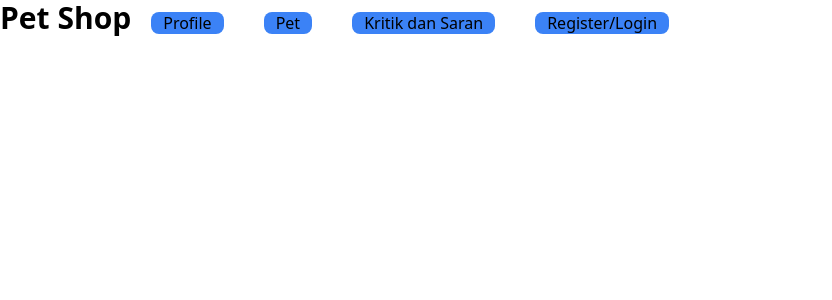
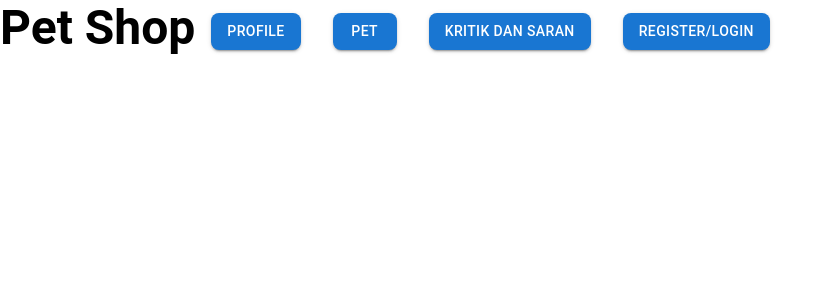
Before and after one commit to H9draIrawan/PetShop, a React (Vite) app in the folder front-end/: page /home in a window 1280 px wide. Shown: the top 300 px of the page, without its empty margins (0-832 px from the left). Built offline with nearby package versions, Linux system fonts and the light colour scheme.

Commit message:
front-end

```diff
--- a/front-end/src/pages/Home.jsx
+++ b/front-end/src/pages/Home.jsx
@@ -1,17 +1,56 @@
-import { NavLink, Outlet } from "react-router-dom";
+// import { NavLink, Outlet } from "react-router-dom";
 
-export default function Home() {
-	return (
-		<div>
-			<NavLink to={"/Home"} className="text-3xl font-bold">Pet Shop</NavLink>
-			<NavLink to={"Profile"} className="bg-blue-500 rounded-lg mx-5 px-3">Profile</NavLink>
-			<NavLink to={"Pet"} className="bg-blue-500 rounded-lg mx-5 px-3">Pet</NavLink>
-			<NavLink to={"kritik-saran"} className="bg-blue-500 rounded-lg mx-5 px-3">Kritik dan Saran</NavLink>
-			<NavLink to={"/registerLogin"} className="bg-blue-500 rounded-lg mx-5 px-3">Register/Login</NavLink>
-			<br />
-			<br />
+// export default function Home() {
+// 	return (
+// 		<div>
+// 			<NavLink to={"/Home"} className="text-3xl font-bold">Pet Shop</NavLink>
+// 			<NavLink to={"Profile"} className="bg-blue-500 rounded-lg mx-5 px-3">Profile</NavLink>
+// 			<NavLink to={"Pet"} className="bg-blue-500 rounded-lg mx-5 px-3">Pet</NavLink>
+// 			<NavLink to={"kritik-saran"} className="bg-blue-500 rounded-lg mx-5 px-3">Kritik dan Saran</NavLink>
+// 			<NavLink to={"/registerLogin"} className="bg-blue-500 rounded-lg mx-5 px-3">Register/Login</NavLink>
+// 			<br />
+// 			<br />
 
-			<Outlet />
-		</div>
-	);
-}
+// 			<Outlet />
+// 		</div>
+// 	);
+// }
+
+import React from "react";
+import { NavLink as RouterLink, Outlet } from "react-router-dom";
+import Typography from "@mui/material/Typography";
+import Button from "@mui/material/Button";
+import Box from "@mui/material/Box";
+
+const NavigationLink = ({ to, text }) => (
+  <Button
+    component={RouterLink}
+    to={to}
+    variant="contained"
+    color="primary"
+    sx={{ mx: 2, borderRadius: 2 }}
+  >
+    {text}
+  </Button>
+);
+
+const Home = () => {
+  return (
+    <Box>
+      <Typography variant="h3" fontWeight="bold" sx={{ mb: 2 }}>
+        <RouterLink to="/Home" style={{ textDecoration: 'none', color: 'inherit' }}>
+          Pet Shop
+        </RouterLink>
+		<NavigationLink to="Profile" text="Profile" />
+		<NavigationLink to="Pet" text="Pet" />
+		<NavigationLink to="kritik-saran" text="Kritik dan Saran" />
+		<NavigationLink to="/registerLogin" text="Register/Login" />
+      </Typography>
+
+
+      <Outlet />
+    </Box>
+  );
+};
+
+export default Home;
--- a/front-end/src/pages/RegisterLogin.jsx
+++ b/front-end/src/pages/RegisterLogin.jsx
@@ -40,7 +40,7 @@ const RegisterLogin = () => {
 
   return (
     <Container maxWidth="md" sx={{ mt: 10 }}>
-    <NavLink to={"/Home"} className="text-3xl font-bold">To Main Page </NavLink> <br /><br />
+    <NavLink to={"/Home"} className="text-3xl font-bold">To Main Page 🏡</NavLink> <br /><br />
       <Grid container spacing={2}>
         {/* Register Form */}
         <Grid item xs={6}>
```
